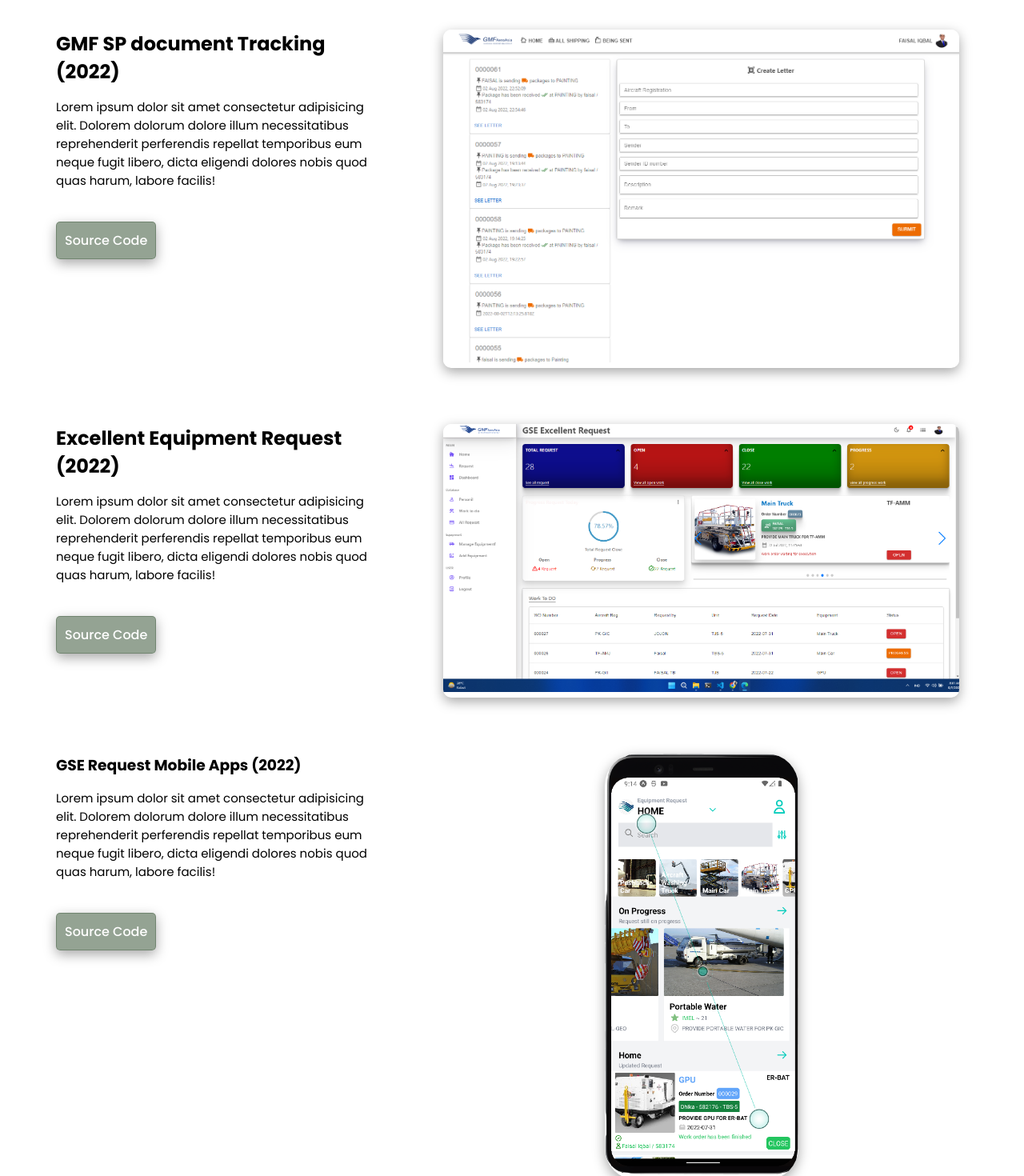
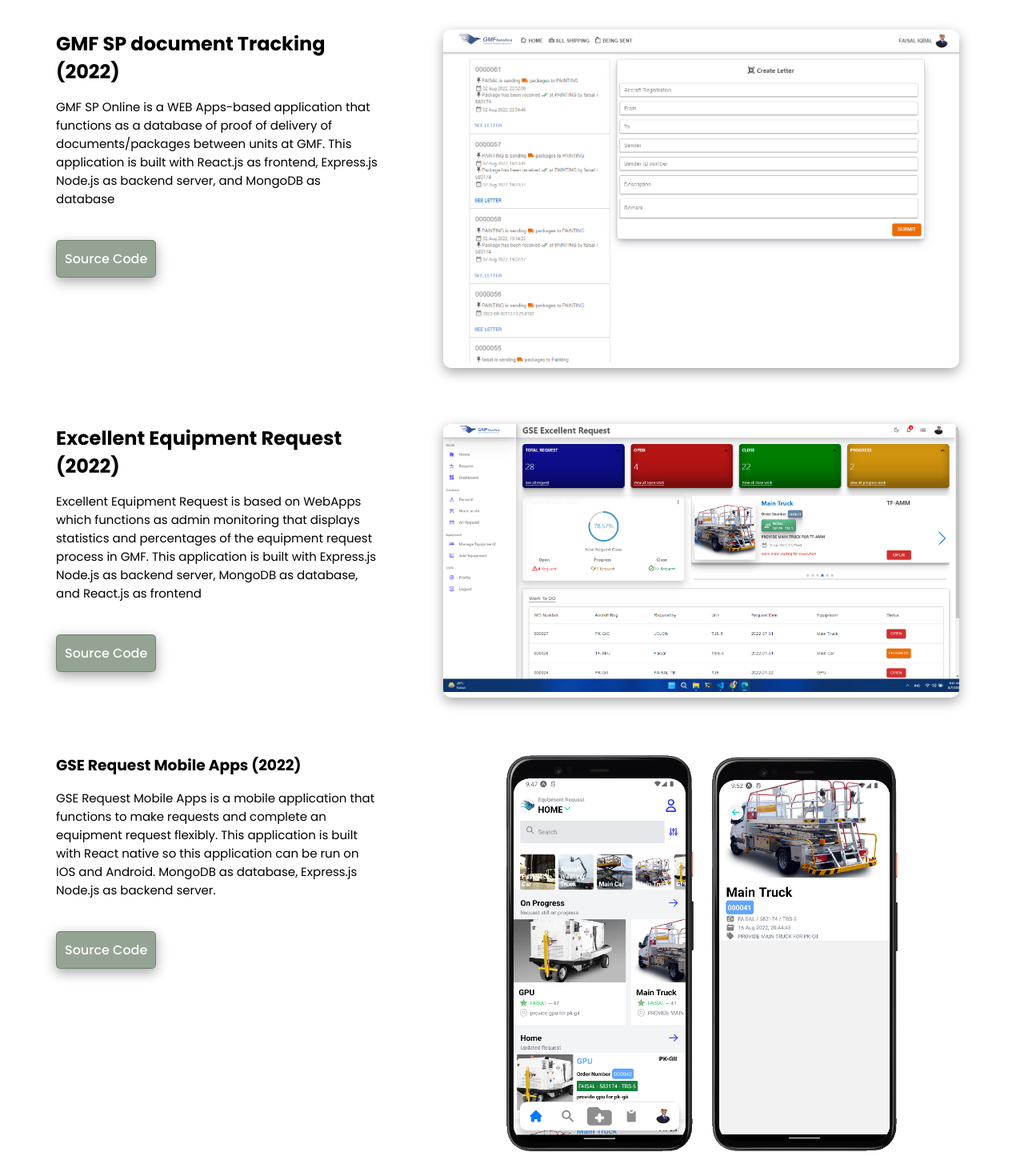
Before and after one commit to faisalibal33/Faisal-Portofolio, a React (Create React App) app: page / in a window 1280 px wide. Shown: the part 1580-3050 px from the top of the page at 80% size. Built offline with nearby package versions, Linux system fonts and the light colour scheme.

Commit message:
finishing

```diff
--- a/src/components/about/About.jsx
+++ b/src/components/about/About.jsx
@@ -145,8 +145,7 @@ const About = () => {
               developer for my company which is used by more than 5000 employees
               at GMF Aeroasia. I am currently continuing my studies at BINUS
               university with a computer science study program. I am a
-              persistent self-learning person, because my curiosity is so strong
-              to continue to grow and get new things.
+              persistent self-learning person with strong curiosity.
             </p>
           </Fade>
           <span className="buttonResume">
--- a/src/components/contact/Contact.jsx
+++ b/src/components/contact/Contact.jsx
@@ -49,7 +49,7 @@ const Contact = () => {
                 className="sendMessage"
                 style={{ textDecoration: "none" }}
               >
-                Send a messages
+                Send a message
               </a>
             </div>
             <div
@@ -70,15 +70,15 @@ const Contact = () => {
                 className="sendMessage"
                 style={{ textDecoration: "none" }}
               >
-                Send a messages
+                Send a message
               </a>
             </div>
           </div>
         </div>
         <div className="c-right">
           <p className="c-desc">
-            <b>What’s your story?</b> Get in touch. Always available for
-            freelancing if the right project comes along. me.
+            <b>Want to know me better? </b> Send me a message and i will reply
+            to your message soon.
           </p>
           <form ref={formRef} onSubmit={handleSubmit}>
             <input
--- a/src/components/projects/Projects.jsx
+++ b/src/components/projects/Projects.jsx
@@ -1,6 +1,7 @@
 import sponline from "../../img/sponline.png";
 import eer from "../../img/eer.png";
-import mobileEer from "../../img/mobileEer.png";
+import home from "../../img/home.png";
+import request from "../../img/request.png";
 import faisalmovie from "../../img/faisalmovie.png";
 import pendeteksiwajah from "../../img/pendeteksiwajah.png";
 import marketplace from "../../img/marketplace.png";
@@ -51,10 +52,11 @@ function Projects() {
             <div className="p-box">
               <h2 className="p-title">GMF SP document Tracking (2022)</h2>
               <div className="p-desc">
-                Lorem ipsum dolor sit amet consectetur adipisicing elit. Dolorem
-                dolorum dolore illum necessitatibus reprehenderit perferendis
-                repellat temporibus eum neque fugit libero, dicta eligendi
-                dolores nobis quod quas harum, labore facilis!
+                GMF SP Online is a WEB Apps-based application that functions as
+                a database of proof of delivery of documents/packages between
+                units at GMF. This application is built with React.js as
+                frontend, Express.js Node.js as backend server, and MongoDB as
+                database
               </div>
               <span>
                 <a
@@ -95,10 +97,11 @@ function Projects() {
             <div className="p-box">
               <h2 className="p-title">Excellent Equipment Request (2022)</h2>
               <div className="p-desc">
-                Lorem ipsum dolor sit amet consectetur adipisicing elit. Dolorem
-                dolorum dolore illum necessitatibus reprehenderit perferendis
-                repellat temporibus eum neque fugit libero, dicta eligendi
-                dolores nobis quod quas harum, labore facilis!
+                Excellent Equipment Request is based on WebApps which functions
+                as admin monitoring that displays statistics and percentages of
+                the equipment request process in GMF. This application is built
+                with Express.js Node.js as backend server, MongoDB as database,
+                and React.js as frontend
               </div>
               <span>
                 <a
@@ -139,10 +142,11 @@ function Projects() {
             <div className="p-box">
               <h3 className="p-title">GSE Request Mobile Apps (2022)</h3>
               <div className="p-desc">
-                Lorem ipsum dolor sit amet consectetur adipisicing elit. Dolorem
-                dolorum dolore illum necessitatibus reprehenderit perferendis
-                repellat temporibus eum neque fugit libero, dicta eligendi
-                dolores nobis quod quas harum, labore facilis!
+                GSE Request Mobile Apps is a mobile application that functions
+                to make requests and complete an equipment request flexibly.
+                This application is built with React native so this application
+                can be run on IOS and Android. MongoDB as database, Express.js
+                Node.js as backend server.
               </div>
               <span>
                 <a
@@ -166,10 +170,15 @@ function Projects() {
             <Tilt
               tiltMaxAngleX={8}
               tiltMaxAngleY={8}
-              className="p-img"
-              style={{ width: "30%", borderRadius: "40px" }}
+              className="p-imgMobile"
+              // style={{ width: "30%", borderRadius: "40px" }}
             >
-              <img src={mobileEer} alt="sponline" />
+              <div className="mobileImg">
+                <img src={home} alt="sponline" />
+              </div>
+              <div className="mobileImg">
+                <img src={request} alt="sponline" />
+              </div>
             </Tilt>
           </div>
         </Fade>
--- a/src/components/projects/projects.css
+++ b/src/components/projects/projects.css
@@ -35,6 +35,23 @@
   border-radius: 10px;
   box-shadow: rgba(0, 0, 0, 0.35) 0px 5px 15px;
   overflow: hidden;
+}
+
+.p-imgMobile {
+  display: grid;
+  grid-template-columns: auto auto;
+  gap: 20px;
+}
+
+.mobileImg {
+  height: 500px;
+  width: auto;
+}
+
+.mobileImg img {
+  width: 100%;
+  height: 100%;
+  object-fit: cover;
 }
 
 .p-img img {
@@ -131,6 +148,9 @@
     grid-template-columns: auto auto;
     padding: 10px;
   }
+  .mobileImg {
+    height: 400px;
+  }
 }
 
 @media screen and (max-width: 770px) {
@@ -159,4 +179,7 @@
   .p-img {
     width: 95%;
   }
+  .mobileImg {
+    margin-top: 30px;
+  }
 }
```
Also changed, not shown: src/img/home.png (added), src/img/request.png (added).
